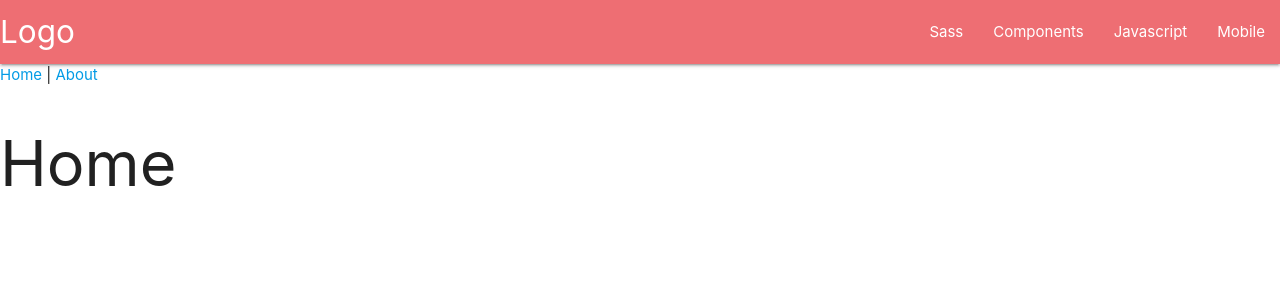
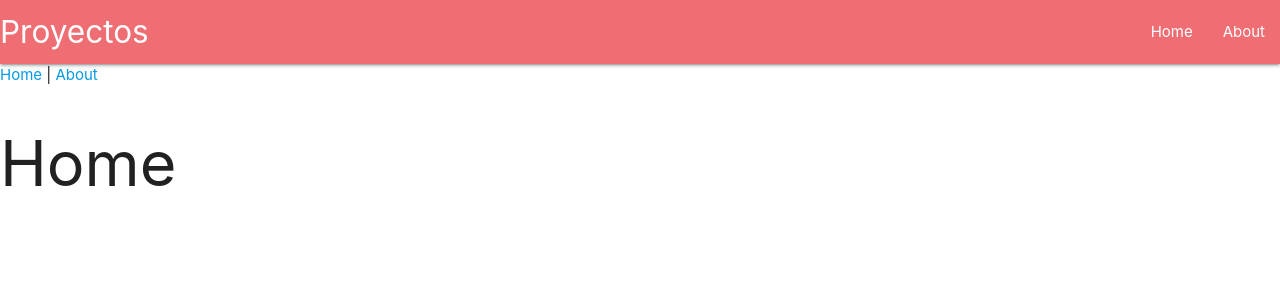
Before and after one commit to gastonm3112/firebase-vue, a Vue app: page / in a window 1280 px wide. Shown: the top 300 px of the page. Built offline with nearby package versions, Linux system fonts and the light colour scheme.

Commit message:
Agregados home y about en el navbar

```diff
--- a/src/components/Navbar.vue
+++ b/src/components/Navbar.vue
@@ -2,24 +2,28 @@
   <div class="navbar">
     <nav>
       <div class="nav-wrapper">
-        <a href="#!" class="brand-logo">Logo</a>
+        <router-link class="brand-logo" to="/">Proyectos</router-link>
         <a href="#" data-target="mobile-demo" class="sidenav-trigger"
           ><i class="material-icons">menu</i></a
         >
         <ul class="right hide-on-med-and-down">
-          <li><a href="#">Sass</a></li>
-          <li><a href="#">Components</a></li>
-          <li><a href="#">Javascript</a></li>
-          <li><a href="#">Mobile</a></li>
+          <li>
+            <router-link to="/">Home</router-link>
+          </li>
+          <li>
+            <router-link to="/about">About</router-link>
+          </li>
         </ul>
       </div>
     </nav>
 
     <ul class="sidenav" id="mobile-demo">
-      <li><a href="#">Sass</a></li>
-      <li><a href="#">Components</a></li>
-      <li><a href="#">Javascript</a></li>
-      <li><a href="#">Mobile</a></li>
+      <li>
+        <router-link to="/">Home</router-link>
+      </li>
+      <li>
+        <router-link to="/about">About</router-link>
+      </li>
     </ul>
   </div>
 </template>
```
